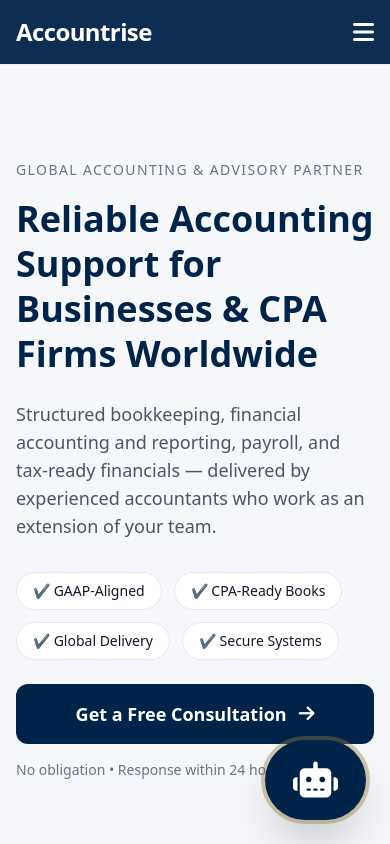
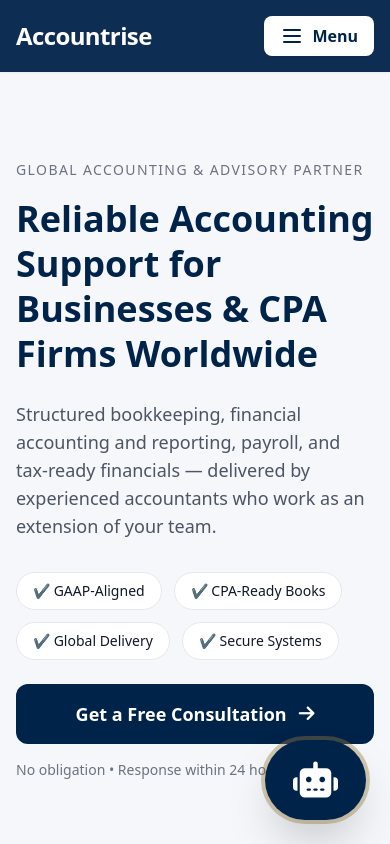
Before and after one commit to iamdesh/accountrise-site, an Eleventy site: page src/index.njk in a window 390 px wide. Shown: the top 844 px of the page. Built offline with nearby package versions, Linux system fonts and the light colour scheme; Eleventy itself is replaced by a stand-in of ours; files that its build step writes are made by us from their sources.

Commit message:
Update home.njk

```diff
--- a/src/_includes/layouts/home.njk
+++ b/src/_includes/layouts/home.njk
@@ -136,9 +136,12 @@
     </ul>
 
     <!-- Mobile Menu Button -->
-    <button id="menuBtn" type="button" aria-label="Open Menu" class="md:hidden text-2xl cursor-pointer text-white">
-      <i class="fas fa-bars text-white"></i>
-    </button>
+    <button id="menuBtn" type="button" aria-label="Open Menu" class="md:hidden flex items-center gap-2 px-4 py-2 rounded-lg bg-white text-[#002349] font-semibold shadow cursor-pointer">
+  <svg xmlns="http://www.w3.org/2000/svg" class="h-6 w-6" fill="none" viewBox="0 0 24 24" stroke="currentColor">
+    <path stroke-linecap="round" stroke-linejoin="round" stroke-width="2" d="M4 6h16M4 12h16M4 18h16" />
+  </svg>
+  <span>Menu</span>
+</button>
 
     <!-- Mobile Menu -->
     <div id="mobileMenu" class="hidden absolute top-full left-0 w-full bg-[#002349] border-t border-[#957C3D]/40 md:hidden">
```
